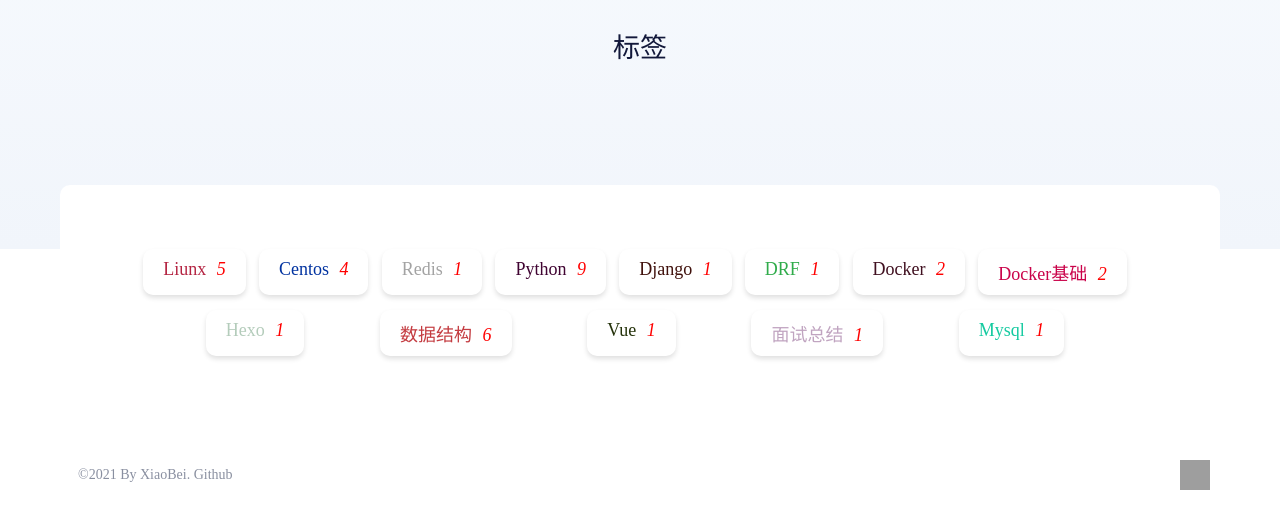
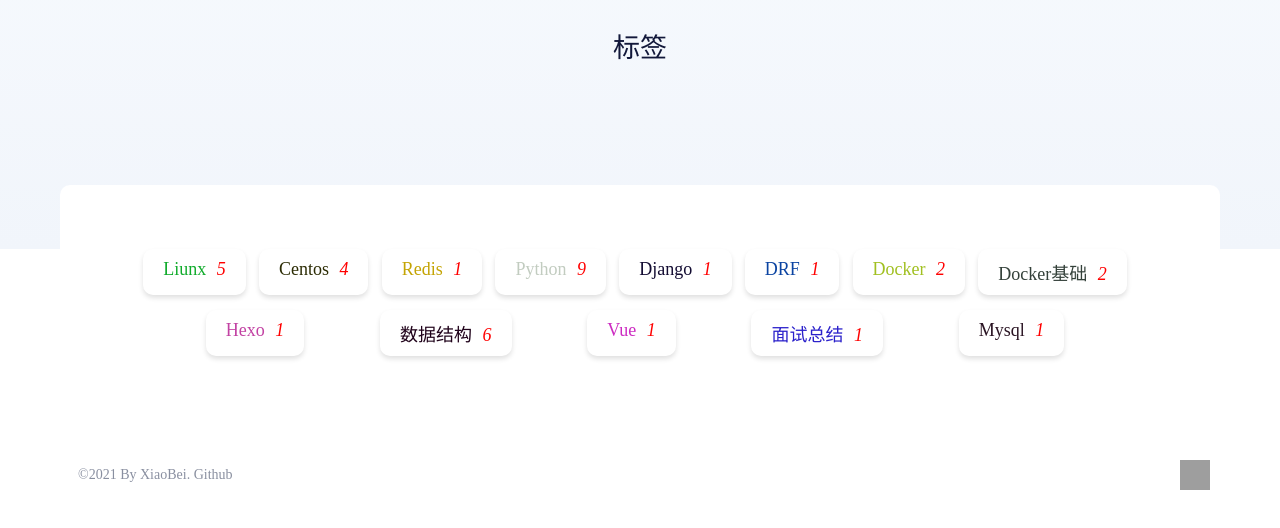
Before and after one commit to LaoJiuGua/LaoJiuGua.github.io, a plain HTML site: page tags/index.html in a window 1280 px wide. Shown: the part 258-786 px from the top of the page. Drawn offline with Linux system fonts and the light colour scheme; grey boxes are pictures that could not be loaded.

Commit message:
Site updated: 2021-05-27 14:43:40

```diff
--- a/tags/index.html
+++ b/tags/index.html
@@ -271,91 +271,91 @@
 
 
             <a href="Liunx" class="Liunx" value="Liunx">
-                <span style='color: #b42442'>Liunx <i>5</i> </span>
+                <span style='color: #10ab2b'>Liunx <i>5</i> </span>
             </a>
 
 
 
 
             <a href="Centos" class="Centos" value="Centos">
-                <span style='color: #0233a0'>Centos <i>4</i> </span>
+                <span style='color: #2c2c04'>Centos <i>4</i> </span>
             </a>
 
 
 
 
             <a href="Redis" class="Redis" value="Redis">
-                <span style='color: #a3a3a3'>Redis <i>1</i> </span>
+                <span style='color: #c4a404'>Redis <i>1</i> </span>
             </a>
 
 
 
 
             <a href="Python" class="Python" value="Python">
-                <span style='color: #400432'>Python <i>9</i> </span>
+                <span style='color: #c2ccc0'>Python <i>9</i> </span>
             </a>
 
 
 
 
             <a href="Django" class="Django" value="Django">
-                <span style='color: #40110c'>Django <i>1</i> </span>
+                <span style='color: #130c32'>Django <i>1</i> </span>
             </a>
 
 
 
 
             <a href="DRF" class="DRF" value="DRF">
-                <span style='color: #30ac4b'>DRF <i>1</i> </span>
+                <span style='color: #0b44a2'>DRF <i>1</i> </span>
             </a>
 
 
 
 
             <a href="Docker" class="Docker" value="Docker">
-                <span style='color: #401020'>Docker <i>2</i> </span>
+                <span style='color: #a1c021'>Docker <i>2</i> </span>
             </a>
 
 
 
 
             <a href="Docker基础" class="Docker基础" value="Docker基础">
-                <span style='color: #ca034a'>Docker基础 <i>2</i> </span>
+                <span style='color: #34413a'>Docker基础 <i>2</i> </span>
             </a>
 
 
 
 
             <a href="Hexo" class="Hexo" value="Hexo">
-                <span style='color: #b4ccbb'>Hexo <i>1</i> </span>
+                <span style='color: #c242a3'>Hexo <i>1</i> </span>
             </a>
 
 
 
 
             <a href="数据结构" class="数据结构" value="数据结构">
-                <span style='color: #c43c41'>数据结构 <i>6</i> </span>
+                <span style='color: #20031b'>数据结构 <i>6</i> </span>
             </a>
 
 
 
 
             <a href="Vue" class="Vue" value="Vue">
-                <span style='color: #24320a'>Vue <i>1</i> </span>
+                <span style='color: #cc2bc1'>Vue <i>1</i> </span>
             </a>
 
 
 
 
             <a href="面试总结" class="面试总结" value="面试总结">
-                <span style='color: #c0a4c0'>面试总结 <i>1</i> </span>
+                <span style='color: #2b21cb'>面试总结 <i>1</i> </span>
             </a>
 
 
 
 
             <a href="Mysql" class="Mysql" value="Mysql">
-                <span style='color: #14caa0'>Mysql <i>1</i> </span>
+                <span style='color: #2a1423'>Mysql <i>1</i> </span>
             </a>
 
 
```
Also changed, not shown: categories/index.html (+16 -16 lines).
